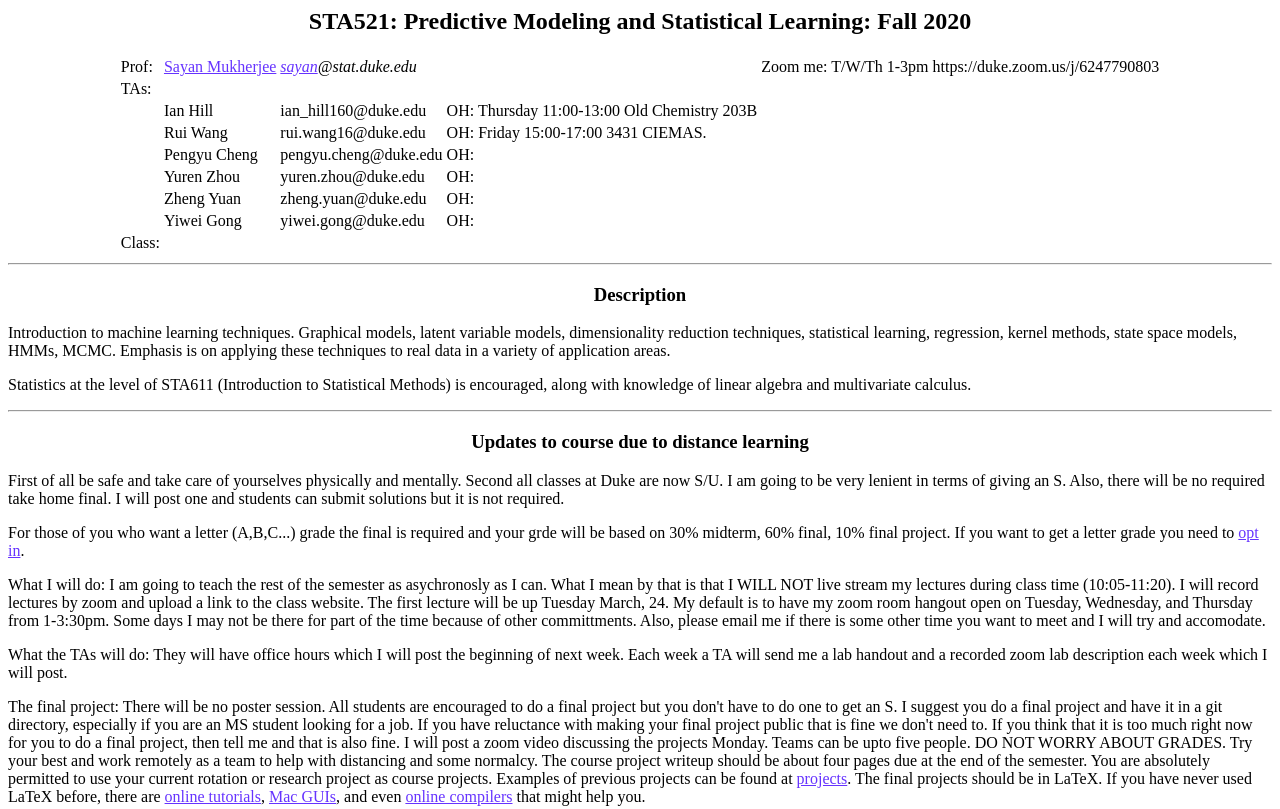
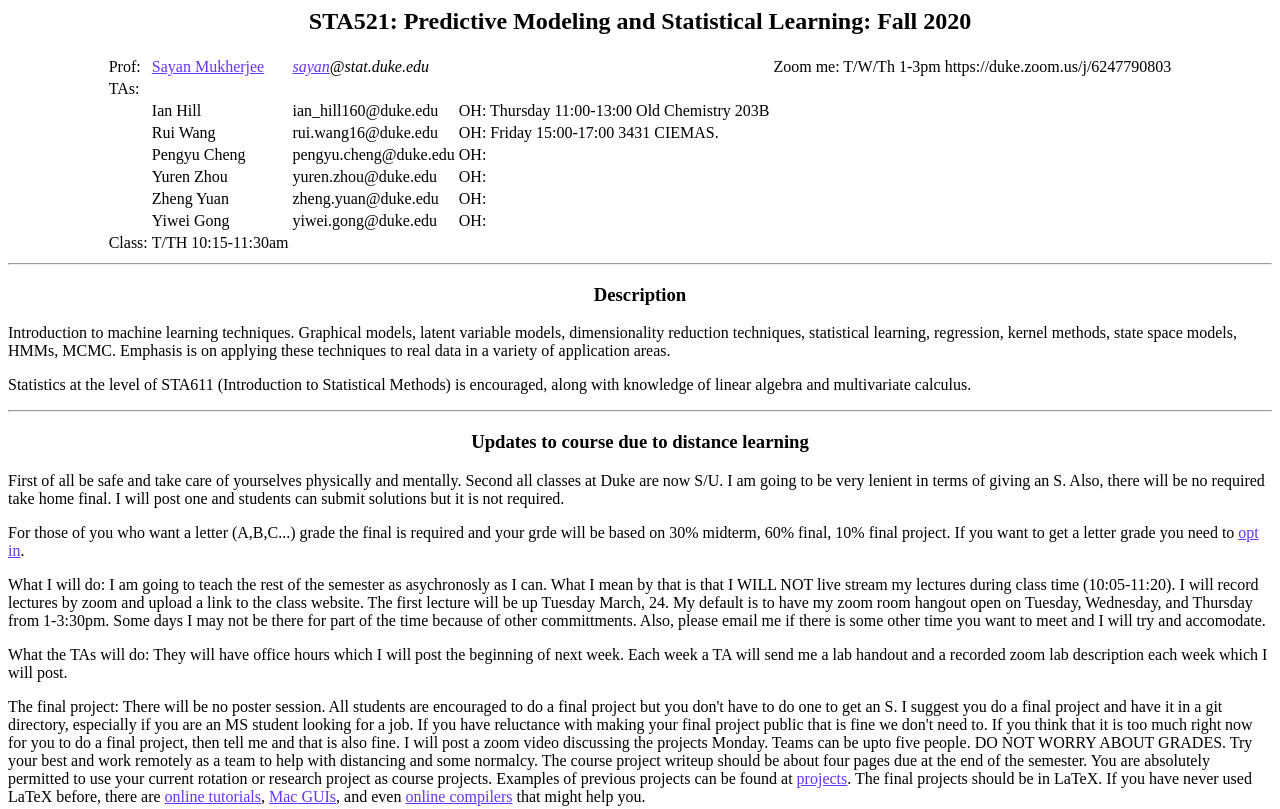
Before and after one commit to sayanmuk/sayanmuk.github.io, a plain HTML site: page 521.html in a window 1280 px wide. Shown: the top 809 px of the page. Drawn offline with Linux system fonts and the light colour scheme.

Commit message:
Update 521.html

```diff
--- a/521.html
+++ b/521.html
@@ -30,7 +30,7 @@
     </td><td></td><td></td></tr>
 <tr><td></td><td> Yiwei Gong</td><td>yiwei.gong@duke.edu</td><td>OH:
      </td><td></td><td></td></tr>
-<tr><td>Class:</td><td></td><td></td><td></td><td></td><td> </td></tr>
+<tr><td>Class:</td><td>T/TH 10:15-11:30am</td><td></td><td></td><td></td><td> </td></tr>
 </tbody></table>
 
 
```
